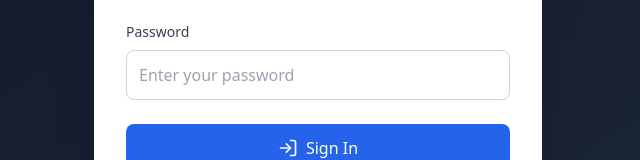
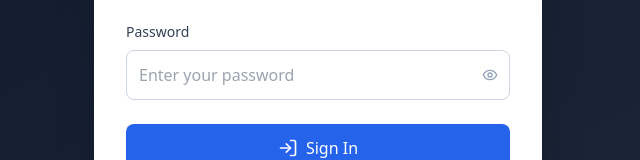
Before and after one commit to mattcouri/sistemagestaointerna_v1, a React (Vite) app: page / in a window 1280 px wide. Shown: the part 381-541 px from the top of the page, without its empty margins (322-962 px from the left). Built offline with nearby package versions, Linux system fonts and the light colour scheme; no server answers.

Commit message:
Add password visibility toggle

```diff
--- a/src/components/LoginForm.tsx
+++ b/src/components/LoginForm.tsx
@@ -1,5 +1,5 @@
 import React, { useState } from 'react';
-import { LogIn, User, ArrowRight } from 'lucide-react';
+import { LogIn, User, ArrowRight, Eye, EyeOff } from 'lucide-react';
 import { useSupabase } from '../hooks/useSupabase';
 import { useApp } from '../contexts/AppContext';
 
@@ -10,6 +10,7 @@ export function LoginForm() {
   const [password, setPassword] = useState('');
   const [loading, setLoading] = useState(false);
   const [error, setError] = useState('');
+  const [showPassword, setShowPassword] = useState(false);
 
   const handleSubmit = async (e: React.FormEvent) => {
     e.preventDefault();
@@ -61,15 +62,25 @@ export function LoginForm() {
 
           <div>
             <label className="block text-sm font-medium text-slate-700 mb-2">Password</label>
+            <div className="relative">
               <input
-              type="password"
+                type={showPassword ? 'text' : 'password'}
                 value={password}
                 onChange={(e) => setPassword(e.target.value)}
-              className="w-full p-3 border border-slate-300 rounded-lg focus:ring-2 focus:ring-blue-500 focus:border-transparent"
+                className="w-full p-3 pr-10 border border-slate-300 rounded-lg focus:ring-2 focus:ring-blue-500 focus:border-transparent"
                 placeholder="Enter your password"
                 required
                 disabled={loading}
               />
+              <button
+                type="button"
+                onClick={() => setShowPassword((v) => !v)}
+                className="absolute inset-y-0 right-0 flex items-center px-3 text-slate-400 hover:text-slate-600 transition-colors"
+                tabIndex={-1}
+              >
+                {showPassword ? <EyeOff className="w-4 h-4" /> : <Eye className="w-4 h-4" />}
+              </button>
+            </div>
           </div>
 
           <button
```
Lines whose indentation alone changed are shown as unchanged.
